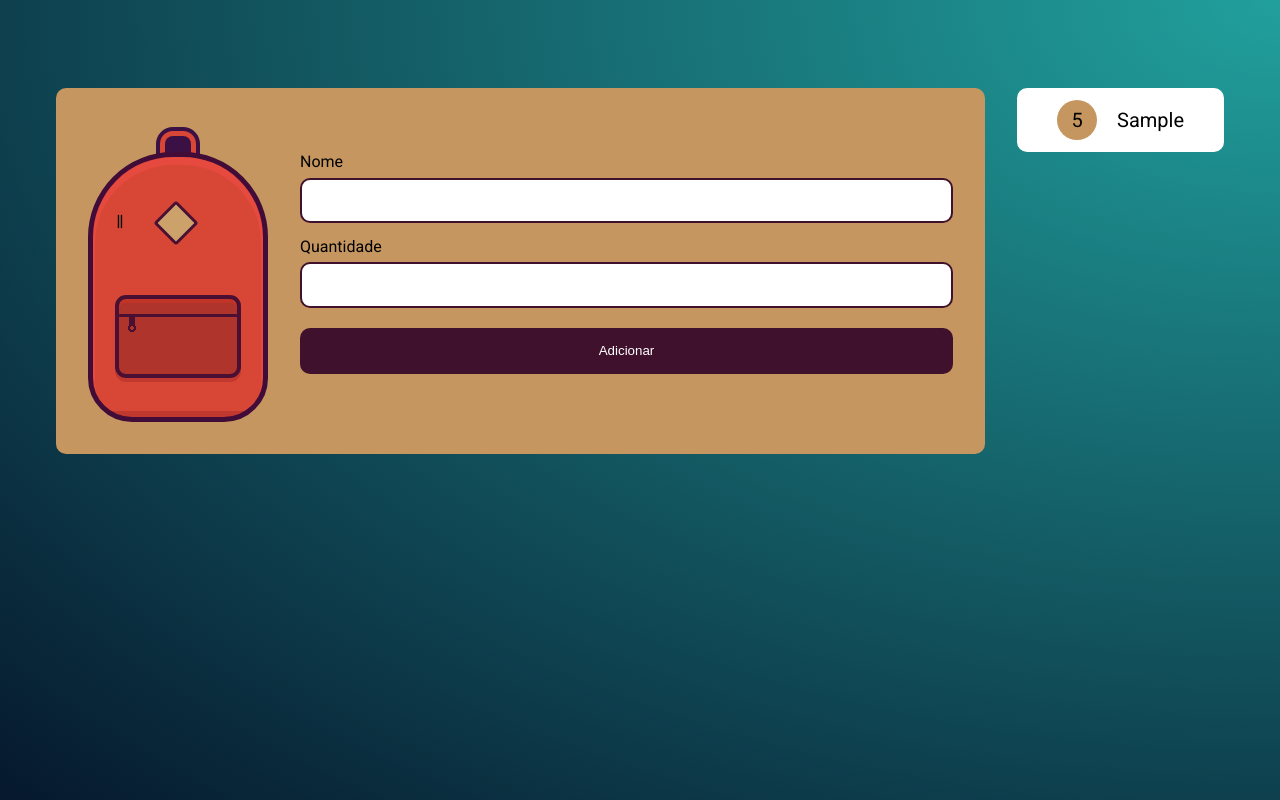
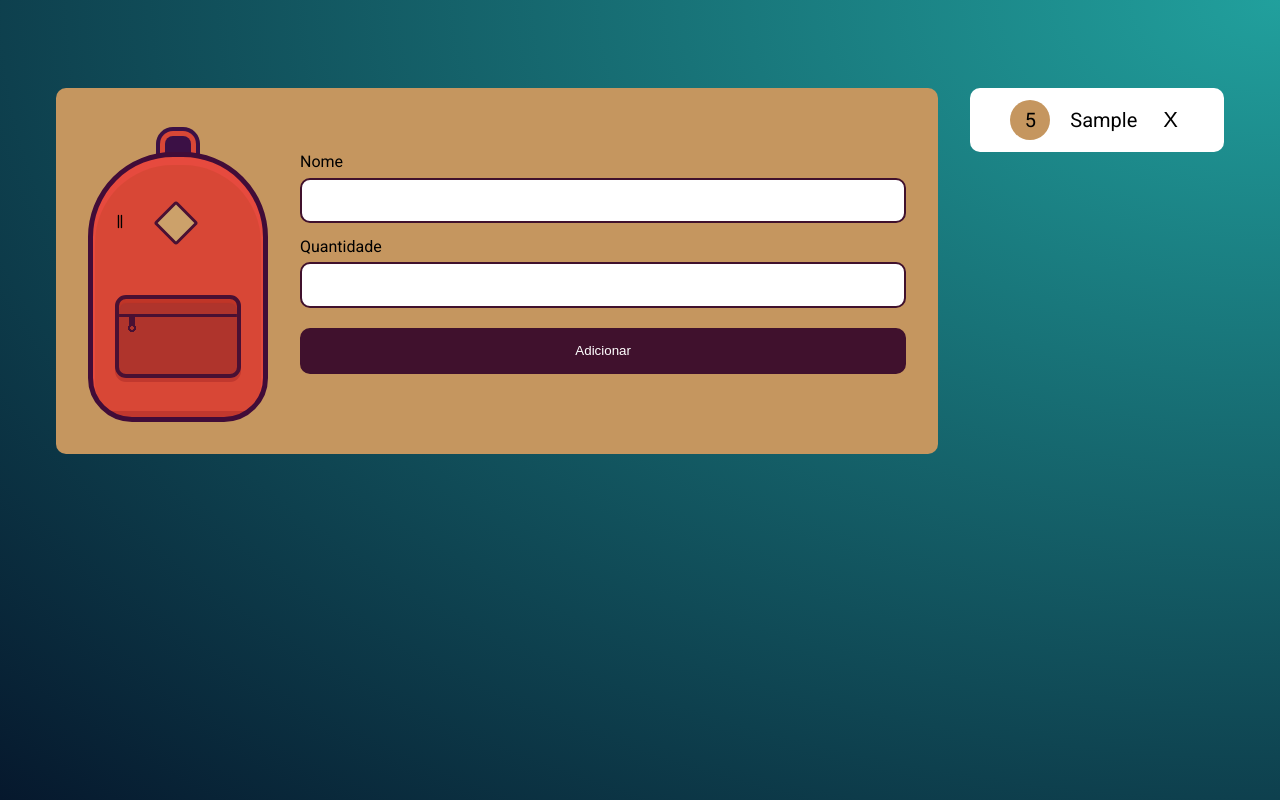
Before and after one commit to eduardacarvalho00/mochila-de-viagem-, a website: page index.html in a window 1280 px wide. Both pictures are taken after typing "Sample", "5" into the empty fields and a click on the input "Adicionar". Drawn offline with Linux system fonts and the light colour scheme.

Commit message:
final project

```diff
--- a/css/style.css
+++ b/css/style.css
@@ -129,3 +129,14 @@ html {
     Background: #C5965F;
     font-weight: 400;
 }
+
+button{
+    border: none;
+    background: transparent;
+    font-size: 1.1em;
+    cursor: pointer;
+}
+
+button:hover{
+    color: red
+}
--- a/js/main.js
+++ b/js/main.js
@@ -2,6 +2,25 @@ const form = document.getElementById('novoItem');
 const list = document.getElementById('lista');
 const itens = JSON.parse(localStorage.getItem('itens')) || [];
 
+// função para remover o item
+function deleteElement(tag, id) {
+  tag.remove();
+  itens.splice(itens.findIndex((element) => element.id === id), 1);
+  localStorage.setItem('itens', JSON.stringify(itens));
+}
+
+// botão de deletar
+function deleteButton(id) {
+  const elementButton = document.createElement('button');
+  elementButton.innerText = 'X';
+  // eslint-disable-next-line func-names
+  elementButton.addEventListener('click', function () {
+    deleteElement(this.parentNode, id);
+  });
+  return elementButton;
+}
+
+// criar novo item
 function addElement(item) {
   const newItem = document.createElement('li');
   newItem.classList.add('item');
@@ -9,13 +28,15 @@ function addElement(item) {
   const numberItem = document.createElement('strong');
   numberItem.innerHTML = item.amount;
   numberItem.dataset.id = item.id;
+
   newItem.appendChild(numberItem);
   newItem.innerHTML += item.name;
+  newItem.appendChild(deleteButton(item.id));
 
   list.appendChild(newItem);
 }
 
-// recarregar a pagina e continuar a lista
+// recarregar a pagina e continuar a lista (localStorage)
 itens.forEach((element) => {
   addElement(element);
 });
@@ -38,9 +59,11 @@ form.addEventListener('submit', (e) => {
 
   if (exists) {
     itemCurrent.id = exists.id;
+
     updateElement(itemCurrent);
+    itens[itens.findIndex((element) => element.id === exists.id)] = itemCurrent;
   } else {
-    itemCurrent.id = itens.length;
+    itemCurrent.id = itens[itens.length - 1] ? itens[itens.length - 1].id + 1 : 0;
     addElement(itemCurrent);
     itens.push(itemCurrent);
   }
```
